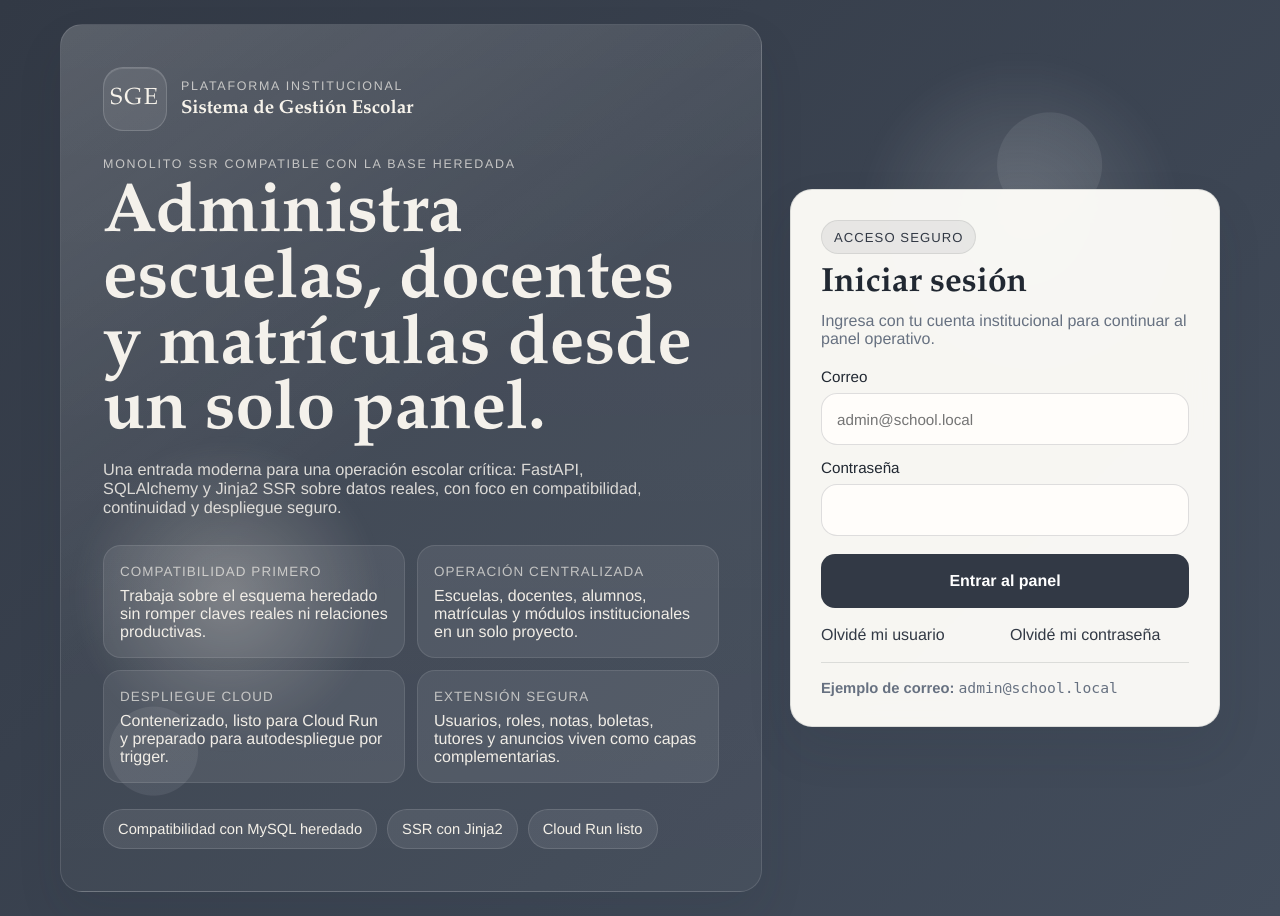
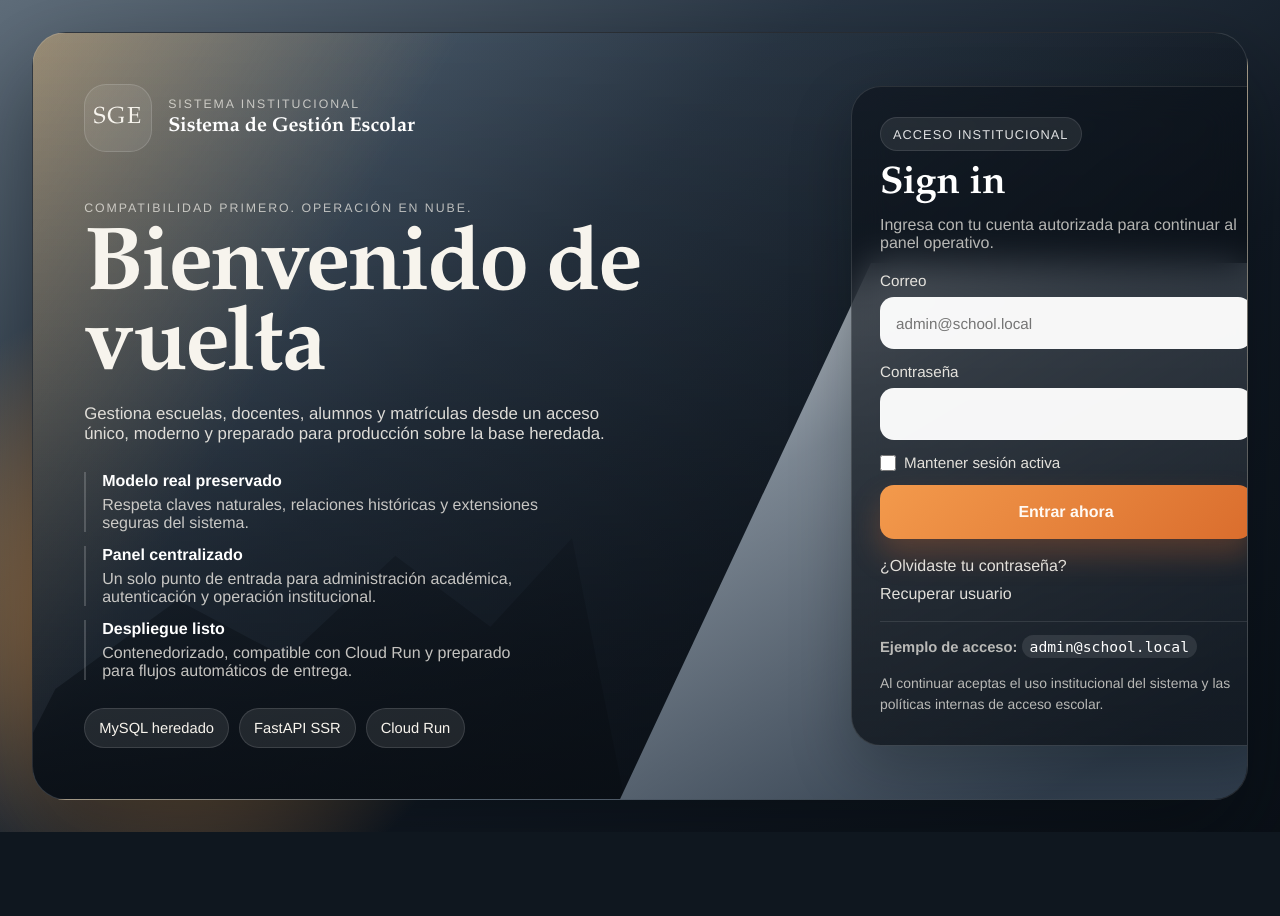
Before and after one commit to GOES-IA-APPS/education_classv2, a FastAPI app: page /login in a window 1280 px wide. After the commit the page ends 832 px from the top, so only its background shows below. Run offline with FastAPI, Linux system fonts and the light colour scheme.

Commit message:
add: mejoras login

```diff
--- a/app/static/styles.css
+++ b/app/static/styles.css
@@ -642,159 +642,183 @@ textarea {
 }
 
 .auth-login-body {
+  min-height: 100vh;
+  padding: clamp(18px, 3vw, 32px);
+  background:
+    radial-gradient(circle at 14% 72%, rgba(255, 166, 74, 0.92) 0%, rgba(255, 166, 74, 0.42) 12%, rgba(255, 166, 74, 0) 25%),
+    linear-gradient(145deg, #5f6d7a 0%, #283543 34%, #111923 64%, #0a1017 100%);
+}
+
+.login-shell {
+  width: min(1320px, 100%);
+}
+
+.login-scene {
   position: relative;
   overflow: hidden;
-  isolation: isolate;
+  min-height: min(860px, calc(100vh - 40px));
+  display: grid;
+  grid-template-columns: minmax(0, 1.08fr) minmax(360px, 430px);
+  border-radius: 34px;
+  border: 1px solid rgba(255, 255, 255, 0.12);
+  box-shadow: 0 40px 90px rgba(5, 9, 14, 0.42);
+  background:
+    linear-gradient(180deg, rgba(7, 11, 17, 0.04) 0%, rgba(7, 11, 17, 0.24) 45%, rgba(7, 11, 17, 0.62) 100%),
+    linear-gradient(120deg, rgba(255, 190, 101, 0.4) 0%, rgba(255, 190, 101, 0) 26%),
+    linear-gradient(135deg, #617486 0%, #293644 38%, #101821 70%, #0a1017 100%);
 }
 
-.auth-login-body::before,
-.auth-login-body::after {
+.login-scene::before,
+.login-scene::after {
   content: "";
-  position: fixed;
+  position: absolute;
   inset: auto;
   pointer-events: none;
-  z-index: -1;
-  filter: blur(8px);
 }
 
-.auth-login-body::before {
-  width: 340px;
-  height: 340px;
-  top: 6%;
-  right: 7%;
-  border-radius: 999px;
-  background: radial-gradient(circle, rgba(255, 255, 255, 0.16) 0%, rgba(255, 255, 255, 0) 68%);
+.login-scene::before {
+  left: -6%;
+  bottom: -10%;
+  width: 56%;
+  height: 58%;
+  background: linear-gradient(180deg, rgba(18, 26, 35, 0.14) 0%, rgba(9, 14, 20, 0.94) 100%);
+  clip-path: polygon(0 100%, 14% 58%, 32% 38%, 48% 51%, 64% 28%, 78% 44%, 90% 24%, 100% 100%);
 }
 
-.auth-login-body::after {
-  width: 300px;
-  height: 300px;
-  bottom: 7%;
-  left: 6%;
-  border-radius: 999px;
-  background: radial-gradient(circle, rgba(232, 226, 217, 0.3) 0%, rgba(232, 226, 217, 0) 72%);
+.login-scene::after {
+  right: -10%;
+  bottom: -8%;
+  width: 64%;
+  height: 78%;
+  background: linear-gradient(150deg, rgba(245, 248, 251, 0.96) 0%, rgba(179, 192, 205, 0.74) 30%, rgba(57, 72, 89, 0.94) 76%);
+  clip-path: polygon(36% 0, 100% 0, 100% 100%, 0 100%);
+  opacity: 0.88;
 }
 
-.auth-login-layout {
-  grid-template-columns: minmax(0, 1.15fr) minmax(360px, 430px);
-  gap: 28px;
+.login-copy-panel,
+.auth-login-card {
+  position: relative;
+  z-index: 1;
 }
 
-.auth-login-copy {
-  position: relative;
-  overflow: hidden;
-  padding: 42px;
-  background:
-    linear-gradient(145deg, rgba(255, 255, 255, 0.12), transparent 48%),
-    linear-gradient(180deg, rgba(255, 255, 255, 0.08), rgba(255, 255, 255, 0.04));
+.login-copy-panel {
+  display: flex;
+  flex-direction: column;
+  justify-content: space-between;
+  padding: clamp(28px, 4vw, 54px);
+  color: #f7f4ed;
 }
 
-.login-brand-row {
+.login-brand-block {
   display: flex;
   align-items: center;
-  gap: 14px;
-  margin-bottom: 26px;
+  gap: 16px;
 }
 
-.login-seal {
-  width: 64px;
-  height: 64px;
+.login-brand-mark {
+  width: 68px;
+  height: 68px;
   display: grid;
   place-items: center;
-  border-radius: 20px;
-  border: 1px solid rgba(255, 255, 255, 0.16);
+  border-radius: 22px;
   background: rgba(255, 255, 255, 0.08);
-  color: #f7f3eb;
+  border: 1px solid rgba(255, 255, 255, 0.14);
   font-family: var(--font-display);
   font-size: 1.45rem;
   letter-spacing: 0.08em;
-  box-shadow: inset 0 1px 0 rgba(255, 255, 255, 0.12);
 }
 
-.login-brand-copy {
+.login-brand-text {
   display: grid;
   gap: 4px;
 }
 
-.login-brand-copy strong {
-  font-family: var(--font-display);
-  font-size: 1.18rem;
-  color: #f7f3eb;
+.login-brand-kicker,
+.login-overline {
+  text-transform: uppercase;
+  letter-spacing: 0.16em;
+  font-size: 0.77rem;
+  color: rgba(247, 244, 237, 0.7);
 }
 
-.login-eyebrow,
-.login-kicker {
-  text-transform: uppercase;
-  letter-spacing: 0.14em;
-  font-size: 0.78rem;
-  color: rgba(244, 241, 235, 0.72);
+.login-brand-text strong {
+  font-family: var(--font-display);
+  font-size: 1.25rem;
+  color: #ffffff;
 }
 
-.login-hero h1 {
-  margin: 0 0 14px;
-  font-size: clamp(2.4rem, 5.4vw, 4.4rem);
-  line-height: 0.95;
+.login-copy-content {
+  max-width: 560px;
+  margin-top: 36px;
 }
 
-.login-lead {
-  margin: 0;
-  max-width: 58ch;
-  font-size: 1.02rem;
-  color: rgba(244, 241, 235, 0.86);
+.login-copy-content h1 {
+  margin: 14px 0 14px;
+  font-size: clamp(3.2rem, 7vw, 5.6rem);
+  line-height: 0.9;
+  letter-spacing: -0.03em;
 }
 
-.login-highlight-grid {
+.login-description {
+  margin: 0;
+  max-width: 60ch;
+  font-size: 1.05rem;
+  color: rgba(247, 244, 237, 0.88);
+}
+
+.login-story-list {
   display: grid;
-  grid-template-columns: repeat(2, minmax(0, 1fr));
-  gap: 12px;
+  gap: 14px;
   margin-top: 28px;
 }
 
-.login-highlight {
-  padding: 16px;
-  border-radius: 18px;
-  background: rgba(255, 255, 255, 0.08);
-  border: 1px solid rgba(255, 255, 255, 0.1);
+.login-story-item {
+  display: grid;
+  gap: 6px;
+  max-width: 460px;
+  padding-left: 16px;
+  border-left: 2px solid rgba(255, 255, 255, 0.18);
 }
 
-.login-highlight-title {
-  display: inline-block;
-  margin-bottom: 8px;
-  font-size: 0.84rem;
-  letter-spacing: 0.08em;
-  text-transform: uppercase;
-  color: rgba(244, 241, 235, 0.7);
+.login-story-item strong {
+  font-size: 1rem;
+  color: #ffffff;
 }
 
-.login-highlight p {
-  margin: 0;
-  color: rgba(247, 243, 235, 0.96);
+.login-story-item span {
+  color: rgba(247, 244, 237, 0.78);
 }
 
-.login-metrics {
+.login-badge-row {
   display: flex;
   flex-wrap: wrap;
   gap: 10px;
-  margin-top: 26px;
+  margin-top: 28px;
 }
 
-.login-metric {
+.login-badge {
   display: inline-flex;
   align-items: center;
   min-height: 40px;
   padding: 0 14px;
   border-radius: 999px;
+  background: rgba(255, 255, 255, 0.09);
   border: 1px solid rgba(255, 255, 255, 0.12);
-  background: rgba(255, 255, 255, 0.08);
-  color: #f4f0e8;
+  color: #f8f4ed;
   font-size: 0.92rem;
 }
 
 .auth-login-card {
   align-self: center;
-  padding: 30px;
-  background: rgba(251, 250, 246, 0.98);
-  backdrop-filter: blur(16px);
+  width: min(100%, 430px);
+  margin: 34px;
+  padding: 30px 28px;
+  border-radius: 30px;
+  border: 1px solid rgba(255, 255, 255, 0.12);
+  background: linear-gradient(180deg, rgba(10, 16, 24, 0.56) 0%, rgba(9, 14, 20, 0.72) 100%);
+  backdrop-filter: blur(18px);
+  box-shadow: 0 24px 60px rgba(5, 9, 14, 0.28);
+  color: #f7f4ed;
 }
 
 .login-card-top {
@@ -803,12 +827,13 @@ textarea {
 
 .login-card-top h2 {
   margin: 10px 0 8px;
-  font-size: 2.1rem;
+  font-size: 2.4rem;
+  color: #ffffff;
 }
 
 .login-card-top p {
   margin: 0;
-  color: var(--muted);
+  color: rgba(247, 244, 237, 0.72);
 }
 
 .login-chip {
@@ -817,10 +842,10 @@ textarea {
   min-height: 34px;
   padding: 0 12px;
   border-radius: 999px;
-  background: rgba(50, 57, 69, 0.08);
-  color: var(--brand);
-  border: 1px solid rgba(50, 57, 69, 0.1);
-  font-size: 0.82rem;
+  background: rgba(255, 255, 255, 0.08);
+  color: rgba(255, 255, 255, 0.86);
+  border: 1px solid rgba(255, 255, 255, 0.1);
+  font-size: 0.8rem;
   letter-spacing: 0.08em;
   text-transform: uppercase;
 }
@@ -830,39 +855,97 @@ textarea {
   gap: 8px;
   font-size: 0.95rem;
   margin-bottom: 14px;
+  color: rgba(247, 244, 237, 0.9);
 }
 
-.auth-login-card input {
+.auth-login-card input[type="email"],
+.auth-login-card input[type="password"] {
   min-height: 52px;
   padding: 14px 15px;
-  border-radius: 16px;
-  background: #fffdfa;
+  border-radius: 14px;
+  border: 1px solid rgba(255, 255, 255, 0.12);
+  background: rgba(255, 255, 255, 0.96);
+  color: var(--ink-950);
 }
 
 .auth-login-card .alert.error {
   margin-bottom: 18px;
+  background: rgba(141, 45, 53, 0.16);
+  color: #ffd8dc;
+  border-color: rgba(255, 151, 162, 0.22);
+}
+
+.login-row {
+  display: flex;
+  align-items: center;
+  justify-content: space-between;
+  gap: 14px;
+  margin: 4px 0 8px;
+}
+
+.login-remember {
+  display: inline-flex !important;
+  align-items: center;
+  gap: 10px;
+  margin: 0 !important;
+  color: rgba(247, 244, 237, 0.8);
+}
+
+.login-remember input {
+  width: 16px;
+  height: 16px;
+  margin: 0;
 }
 
 .login-submit {
   width: 100%;
   min-height: 54px;
-  margin-top: 4px;
+  margin-top: 6px;
+  border-radius: 14px;
+  background: linear-gradient(135deg, #f39a4c 0%, #da6d2d 100%);
+  color: #fff9f3;
   font-weight: 600;
+  box-shadow: 0 16px 30px rgba(218, 109, 45, 0.28);
+}
+
+.login-submit:hover {
+  background: linear-gradient(135deg, #f8a55c 0%, #dd7637 100%);
 }
 
 .auth-login-links {
   margin-top: 18px;
-  display: grid;
-  grid-template-columns: repeat(2, minmax(0, 1fr));
+  display: flex;
+  flex-direction: column;
   gap: 10px;
+}
+
+.auth-login-links a {
+  color: rgba(247, 244, 237, 0.9);
+}
+
+.login-footnote,
+.login-legal {
+  color: rgba(247, 244, 237, 0.72);
 }
 
 .login-footnote {
   margin-top: 18px;
   padding-top: 16px;
-  border-top: 1px solid var(--line);
-  color: var(--muted);
+  border-top: 1px solid rgba(255, 255, 255, 0.1);
   font-size: 0.92rem;
+}
+
+.login-footnote code {
+  padding: 3px 8px;
+  border-radius: 999px;
+  background: rgba(255, 255, 255, 0.1);
+  color: #ffffff;
+}
+
+.login-legal {
+  margin: 18px 0 0;
+  font-size: 0.87rem;
+  line-height: 1.5;
 }
 
 .report-card-sheet {
--- a/app/templates/auth/login.html
+++ b/app/templates/auth/login.html
@@ -7,53 +7,50 @@
   <link rel="stylesheet" href="/static/styles.css">
 </head>
 <body class="auth-body auth-login-body">
-  <section class="auth-layout auth-login-layout">
-    <div class="auth-copy auth-login-copy">
-      <div class="login-brand-row">
-        <div class="login-seal">SGE</div>
-        <div class="login-brand-copy">
-          <span class="login-eyebrow">Plataforma institucional</span>
+  <section class="login-shell">
+    <div class="login-scene">
+      <div class="login-copy-panel">
+        <div class="login-brand-block">
+          <span class="login-brand-mark">SGE</span>
+          <div class="login-brand-text">
+            <span class="login-brand-kicker">Sistema institucional</span>
             <strong>Sistema de Gestión Escolar</strong>
           </div>
         </div>
 
-      <div class="login-hero">
-        <p class="login-kicker">Monolito SSR compatible con la base heredada</p>
-        <h1>Administra escuelas, docentes y matrículas desde un solo panel.</h1>
-        <p class="login-lead">Una entrada moderna para una operación escolar crítica: FastAPI, SQLAlchemy y Jinja2 SSR sobre datos reales, con foco en compatibilidad, continuidad y despliegue seguro.</p>
+        <div class="login-copy-content">
+          <p class="login-overline">Compatibilidad primero. Operación en nube.</p>
+          <h1>Bienvenido de vuelta</h1>
+          <p class="login-description">Gestiona escuelas, docentes, alumnos y matrículas desde un acceso único, moderno y preparado para producción sobre la base heredada.</p>
+
+          <div class="login-story-list">
+            <div class="login-story-item">
+              <strong>Modelo real preservado</strong>
+              <span>Respeta claves naturales, relaciones históricas y extensiones seguras del sistema.</span>
             </div>
-
-      <div class="login-highlight-grid">
-        <article class="login-highlight">
-          <span class="login-highlight-title">Compatibilidad primero</span>
-          <p>Trabaja sobre el esquema heredado sin romper claves reales ni relaciones productivas.</p>
-        </article>
-        <article class="login-highlight">
-          <span class="login-highlight-title">Operación centralizada</span>
-          <p>Escuelas, docentes, alumnos, matrículas y módulos institucionales en un solo proyecto.</p>
-        </article>
-        <article class="login-highlight">
-          <span class="login-highlight-title">Despliegue cloud</span>
-          <p>Contenerizado, listo para Cloud Run y preparado para autodespliegue por trigger.</p>
-        </article>
-        <article class="login-highlight">
-          <span class="login-highlight-title">Extensión segura</span>
-          <p>Usuarios, roles, notas, boletas, tutores y anuncios viven como capas complementarias.</p>
-        </article>
+            <div class="login-story-item">
+              <strong>Panel centralizado</strong>
+              <span>Un solo punto de entrada para administración académica, autenticación y operación institucional.</span>
             </div>
-
-      <div class="login-metrics">
-        <span class="login-metric">Compatibilidad con MySQL heredado</span>
-        <span class="login-metric">SSR con Jinja2</span>
-        <span class="login-metric">Cloud Run listo</span>
+            <div class="login-story-item">
+              <strong>Despliegue listo</strong>
+              <span>Contenedorizado, compatible con Cloud Run y preparado para flujos automáticos de entrega.</span>
             </div>
           </div>
 
-    <form action="/login" method="post" class="card auth-card auth-login-card">
+          <div class="login-badge-row">
+            <span class="login-badge">MySQL heredado</span>
+            <span class="login-badge">FastAPI SSR</span>
+            <span class="login-badge">Cloud Run</span>
+          </div>
+        </div>
+      </div>
+
+      <form action="/login" method="post" class="auth-login-card">
         <div class="login-card-top">
-        <span class="login-chip">Acceso seguro</span>
-        <h2>Iniciar sesión</h2>
-        <p>Ingresa con tu cuenta institucional para continuar al panel operativo.</p>
+          <span class="login-chip">Acceso institucional</span>
+          <h2>Sign in</h2>
+          <p>Ingresa con tu cuenta autorizada para continuar al panel operativo.</p>
         </div>
       {% if error %}
       <div class="alert error">{{ error }}</div>
@@ -66,15 +63,23 @@
         Contraseña
         <input type="password" name="password" required>
       </label>
-      <button type="submit" class="button login-submit">Entrar al panel</button>
+      <div class="login-row">
+        <label class="login-remember">
+          <input type="checkbox" name="remember">
+          <span>Mantener sesión activa</span>
+        </label>
+      </div>
+      <button type="submit" class="button login-submit">Entrar ahora</button>
       <div class="auth-links auth-login-links">
-        <a class="text-link" href="/access/forgot-username">Olvidé mi usuario</a>
-        <a class="text-link" href="/access/forgot-password">Olvidé mi contraseña</a>
+        <a class="text-link" href="/access/forgot-password">¿Olvidaste tu contraseña?</a>
+        <a class="text-link" href="/access/forgot-username">Recuperar usuario</a>
       </div>
       <div class="login-footnote">
-        <strong>Ejemplo de correo:</strong> <code>admin@school.local</code>
+        <strong>Ejemplo de acceso:</strong> <code>admin@school.local</code>
       </div>
+      <p class="login-legal">Al continuar aceptas el uso institucional del sistema y las políticas internas de acceso escolar.</p>
     </form>
+    </div>
   </section>
 </body>
 </html>
```
Also changed, not shown: other parts of app/static/styles.css (+28 -11 lines). Lines whose indentation alone changed are shown as unchanged.
